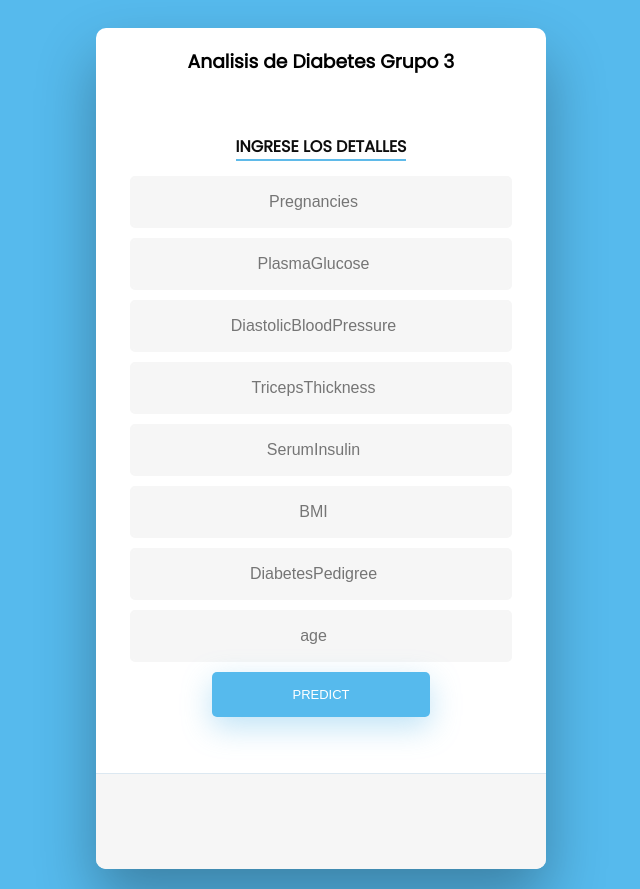
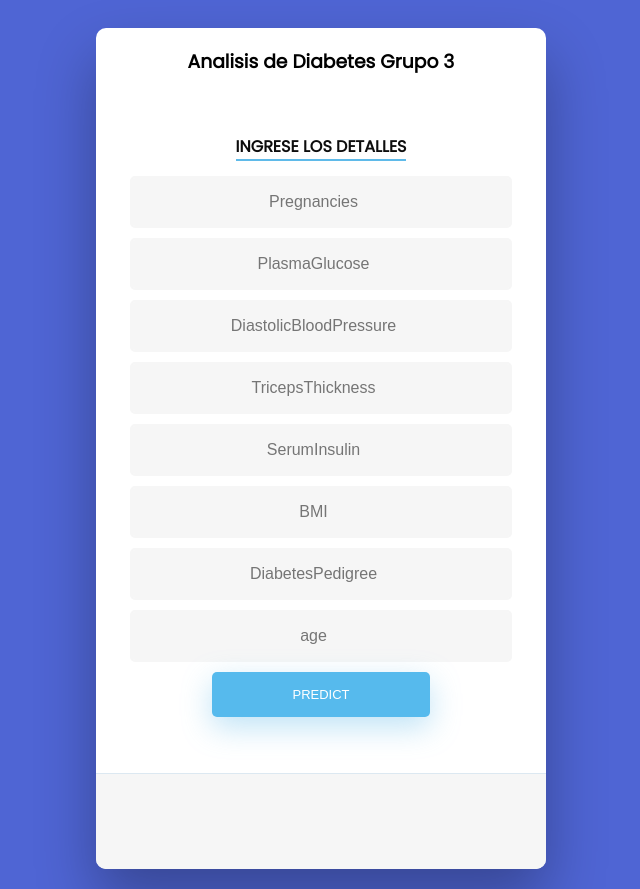
Before and after one commit to mandox/mlops-final, a Flask app: page / in a window 1280 px wide. Shown: the whole page, without its empty margins (319-959 px from the left). Run offline with Flask 2, Linux system fonts and the light colour scheme.

Commit message:
Update style.css

```diff
--- a/web_apps/static/style.css
+++ b/web_apps/static/style.css
@@ -3,7 +3,7 @@
 /* BASIC */
 
 html {
-  background-color: #56baed;
+  background-color: #4F65D4;
   /* background-color: #eff8ff;*/
 }
 
```
